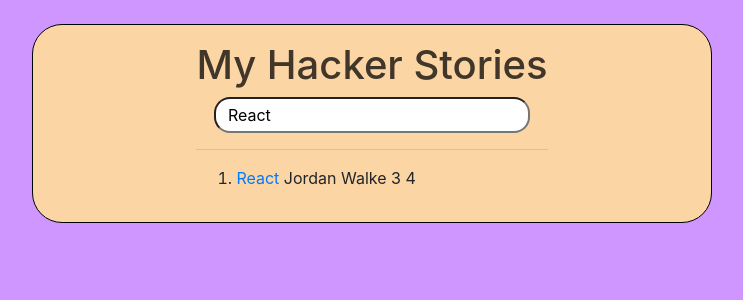
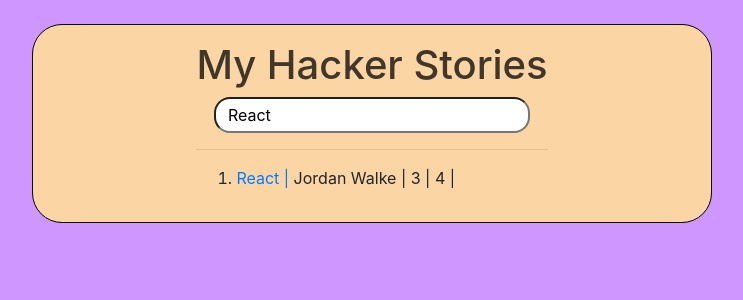
Before and after one commit to chaalelidris/the-road-to-react-book-code-practice, a React (Create React App) app: page / in a window 1280 px wide. Shown: the top 300 px of the page, without its empty margins (268-1011 px from the left). Built offline with nearby package versions, Linux system fonts and the light colour scheme.

Commit message:
props handling: object destructuring in function signature

```diff
--- a/src/App.js
+++ b/src/App.js
@@ -56,32 +56,40 @@
 
 
 // Search component
-const Search = props => {
+const Search = ({ search, onSearch }) => (
+  <div className='search'>
+    <input id="search" value={search} onChange={onSearch} type="text" placeholder='Search' />
+  </div>
+)
 
-
-  return (
-    <div className='search'>
-      <input id="search" value={props.search} onChange={props.onSearch} type="text" placeholder='Search' />
-
-
-    </div>
-  )
-}
 
 
 // List component
-const List = props => (
+const List = ({ list }) =>
   <ol>
-    {props.list.map(item =>
-      <li key={item.objectID}>
-        <span>
-          <a href={item.url}>{item.title} </a>
-        </span>
-        <span>{item.author} </span>
-        <span>{item.num_comments} </span>
-        <span>{item.points} </span>
-      </li>
-    )}
+    {list.map(item => <Item key={item.objectID} item={item} />)}
   </ol>
-)
+
+
+const Item = ({
+  item: {
+    title,
+    url,
+    author,
+    num_comments,
+    points
+  }
+}) =>
+  <li >
+    <span>
+      <a href={url}>{title} | </a>
+    </span>
+    <span>{author} | </span>
+    <span>{num_comments} | </span>
+    <span>{points} | </span>
+  </li>
+
+
+
+
 export default App;
```
